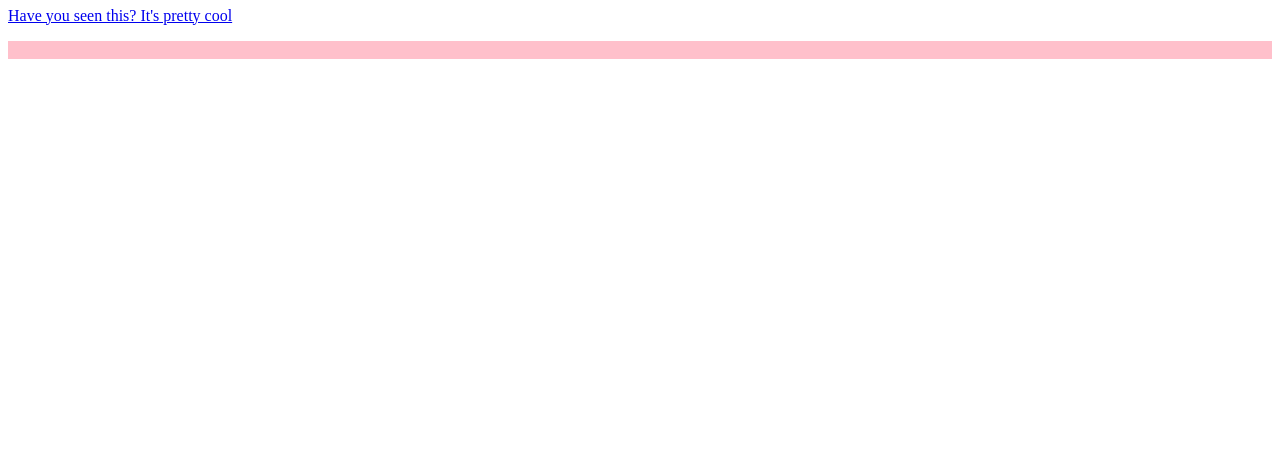
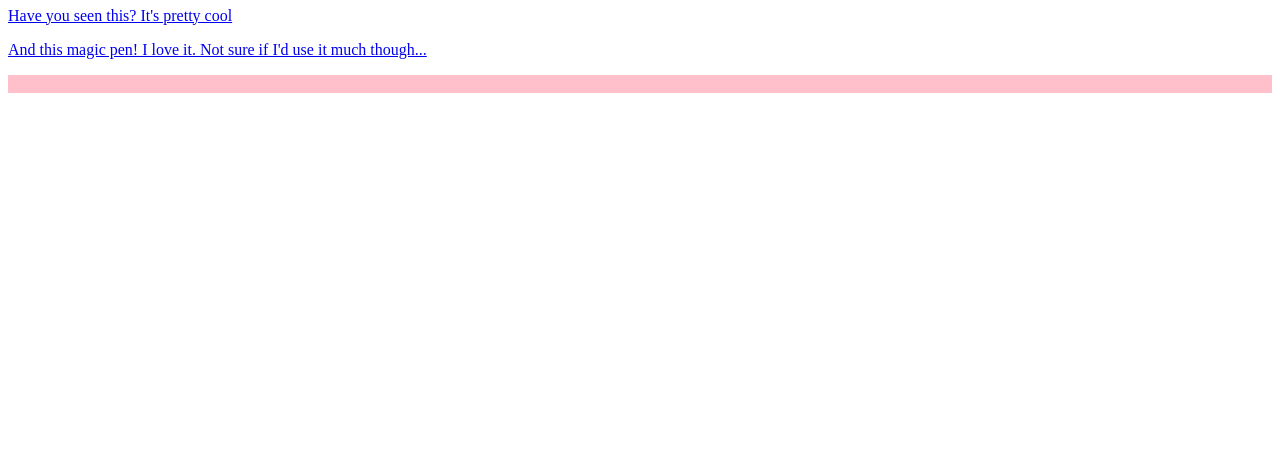
Before and after one commit to hyper-active/AnimalKingdom, a plain HTML site: page index.html in a window 1280 px wide. Shown: the part 332-800 px from the top of the page. Drawn offline with Linux system fonts and the light colour scheme.

Commit message:
Update index.html

```diff
--- a/index.html
+++ b/index.html
@@ -18,6 +18,8 @@ I hope you have a good week at work and also with your ping pong competition!-->
   <h1>CoolSite</h1>
     <p><a href="https://cvdazzle.com/">Have you seen this? It's pretty cool</a></p>
   <!-- I'm not thinking of getting any of these harcuts, but I like the idea. And that someone thought of this. Like Edward Snowdens hairdresser -->
+      <p><a href="https://thescribblepen.com/">And this magic pen! I love it. Not sure if I'd use it much though...</a></p>
+
 
 <marquee bgcolor="pink" direction="up">
 Rolling kisses xxx
```
